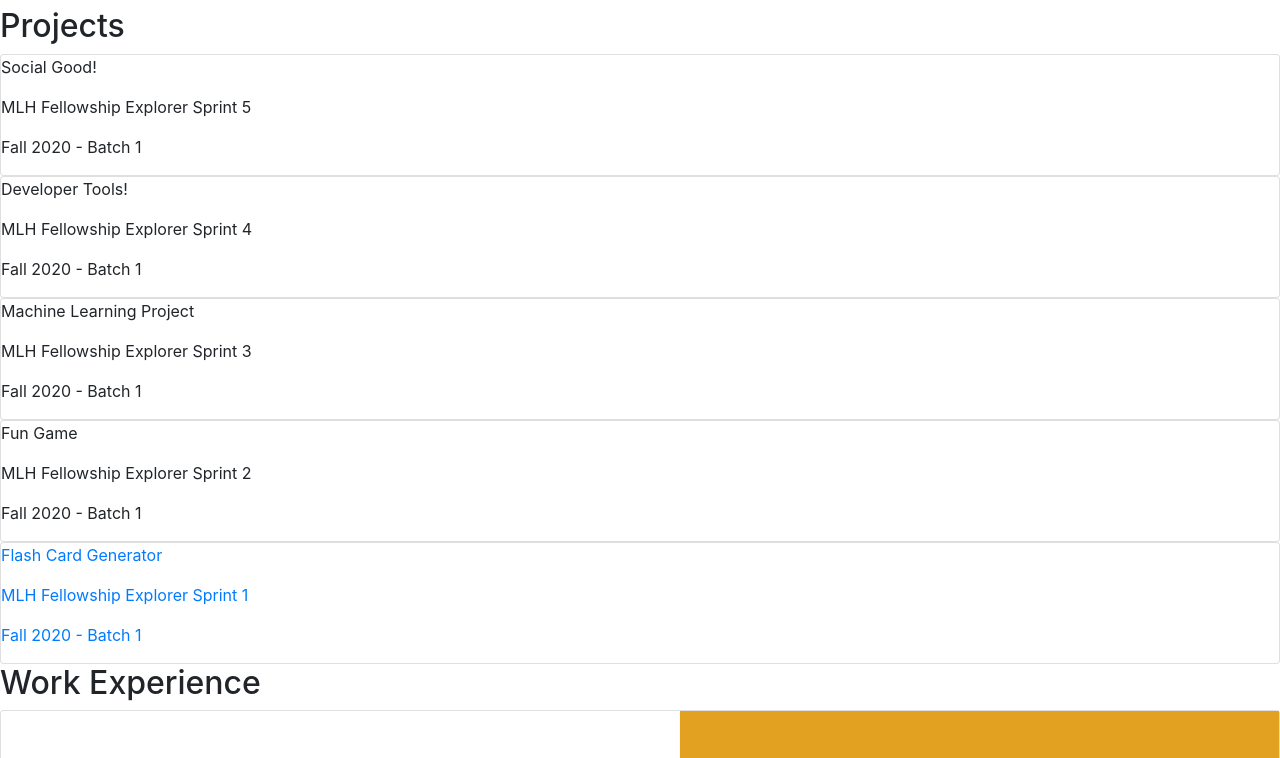
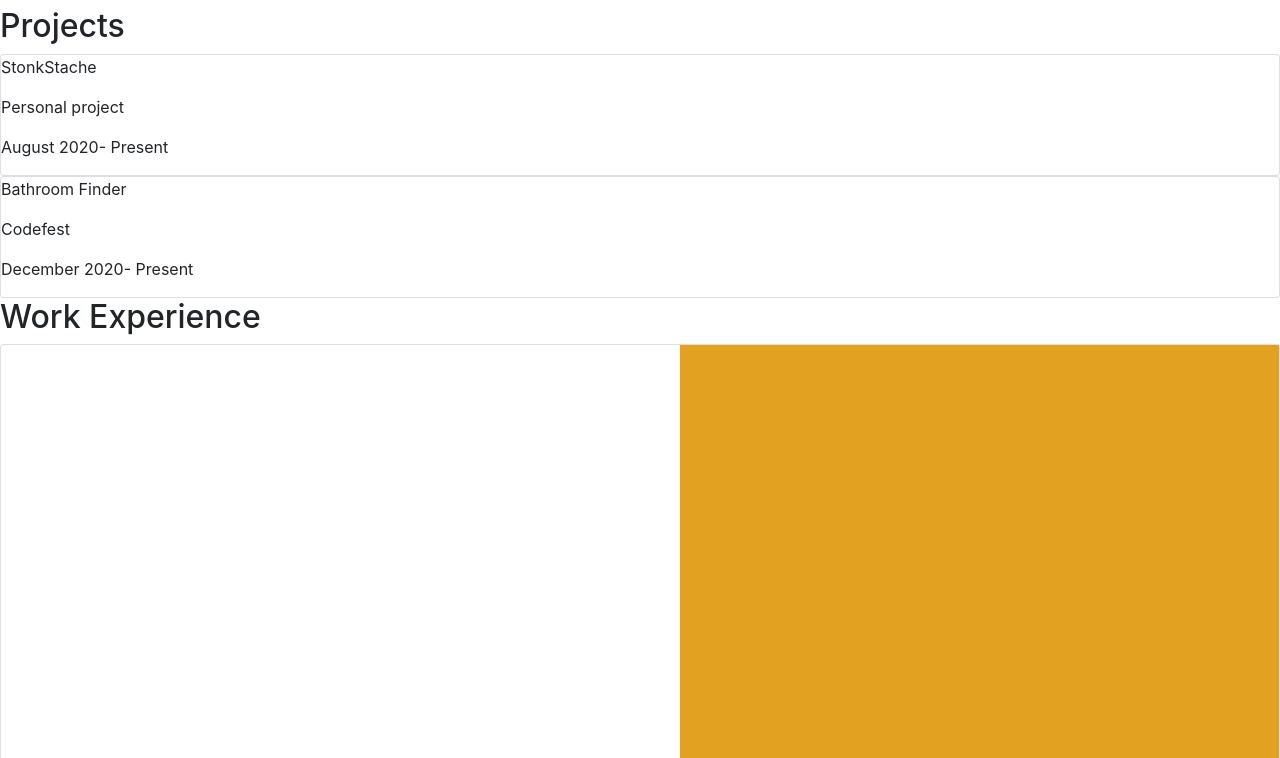
Before and after one commit to njng2/njng2.github.io, a Jekyll site: the page built from index.html, in a window 1280 px wide and 1400 px high. Shown: the part 642-1400 px from the top of the window. Built offline with Jekyll 4.4.1, drawn with Linux system fonts in a browser that asks for light colours; nearby versions of some CDN libraries.

Commit message:
Update projects.yml

```diff
--- a/_data/projects.yml
+++ b/_data/projects.yml
@@ -1,20 +1,8 @@
-- title: Social Good!
-  event: MLH Fellowship Explorer Sprint 5
-  date: Fall 2020 - Batch 1
+- title: StonkStache
+  event: Personal project
+  date: August 2020- Present
 
-- title: Developer Tools!
-  event: MLH Fellowship Explorer Sprint 4
-  date: Fall 2020 - Batch 1
 
-- title: Machine Learning Project
-  event: MLH Fellowship Explorer Sprint 3
-  date: Fall 2020 - Batch 1
-
-- title: Fun Game
-  event: MLH Fellowship Explorer Sprint 2
-  date: Fall 2020 - Batch 1
-
-- title: Flash Card Generator
-  event: MLH Fellowship Explorer Sprint 1
-  date: Fall 2020 - Batch 1
-  page-name: sprint1
+- title: Bathroom Finder
+  event: Codefest
+  date: December 2020- Present
```
